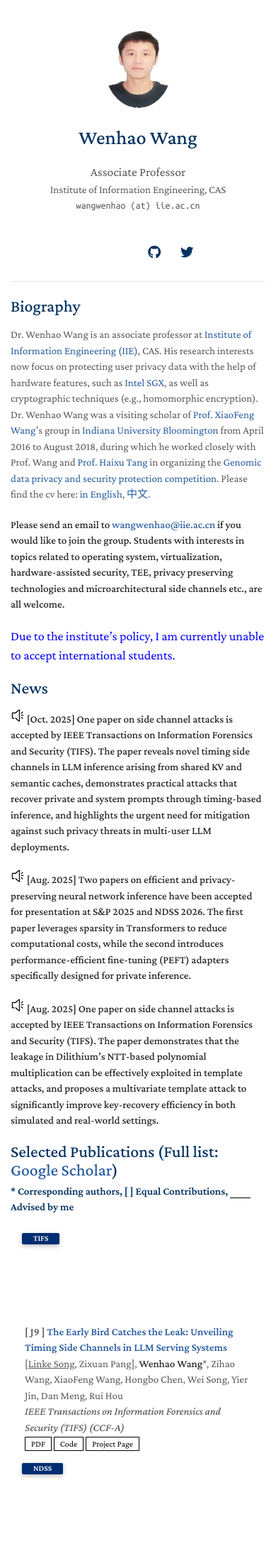
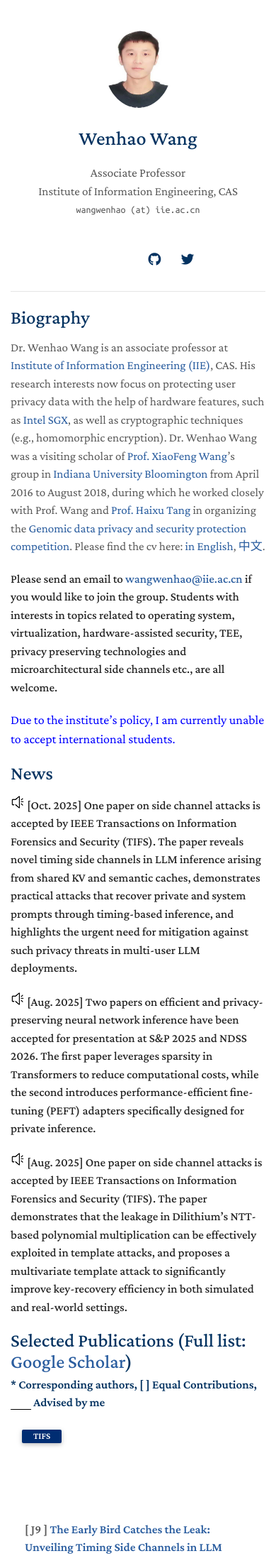
Before and after one commit to heartever/heartever.github.io, a Jekyll site: the page built from index.md, in a window 390 px wide. Shown: the top 2192 px of the page at 71% size. Built offline with Jekyll 4.4.1, drawn with Linux system fonts in a browser that asks for light colours; nearby versions of some CDN libraries; a style sheet for code colours, icons or effects is not loaded; our own code applies the rules of GitHub Pages for plain Markdown files.

Commit message:
update page styles

```diff
--- a/_sass/minimal-light.scss
+++ b/_sass/minimal-light.scss
@@ -604,8 +604,8 @@ body {
 
 
 
-@media screen and (max-width: 768px) {
+@media screen and (max-width: 1160px) {
   body {
-    font-size: 15px;
+    font-size: 17px;
   }
 }
```
